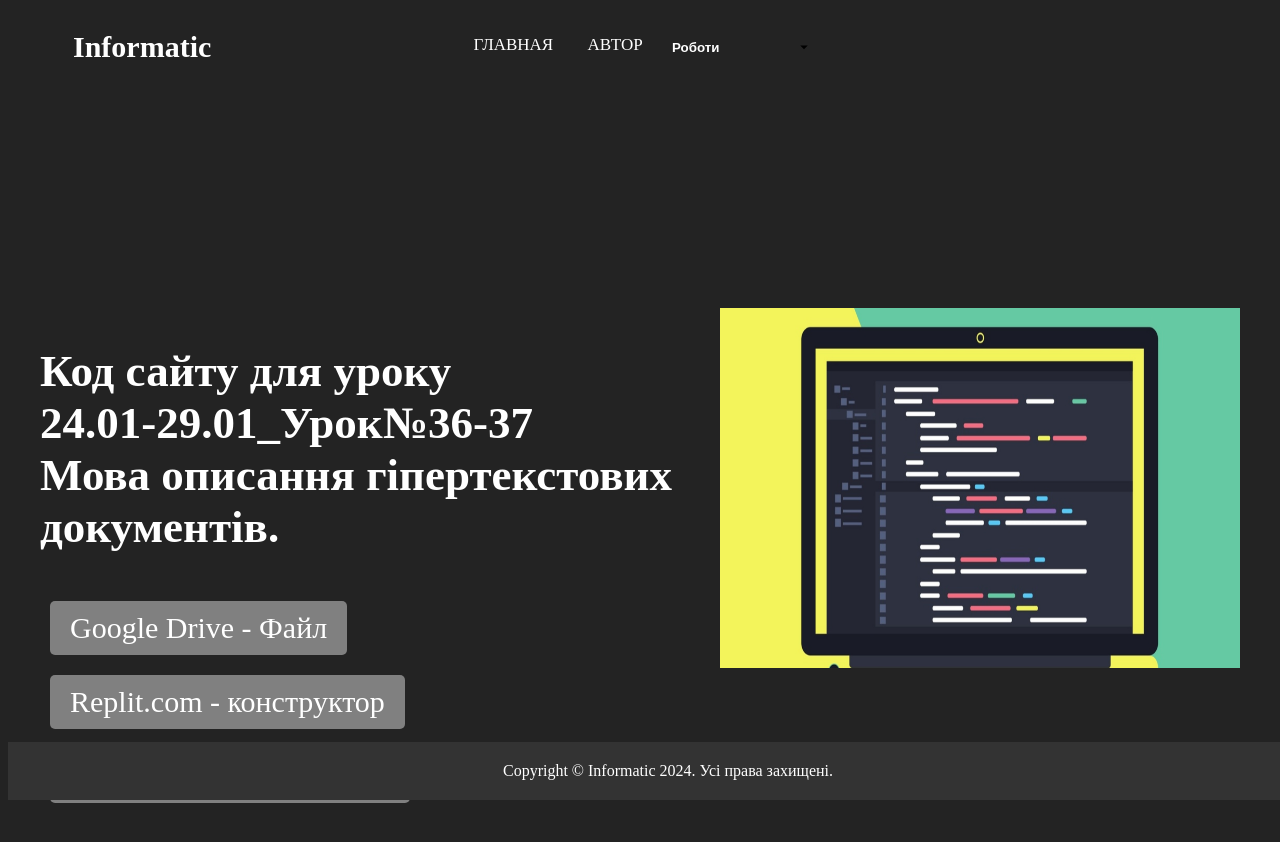
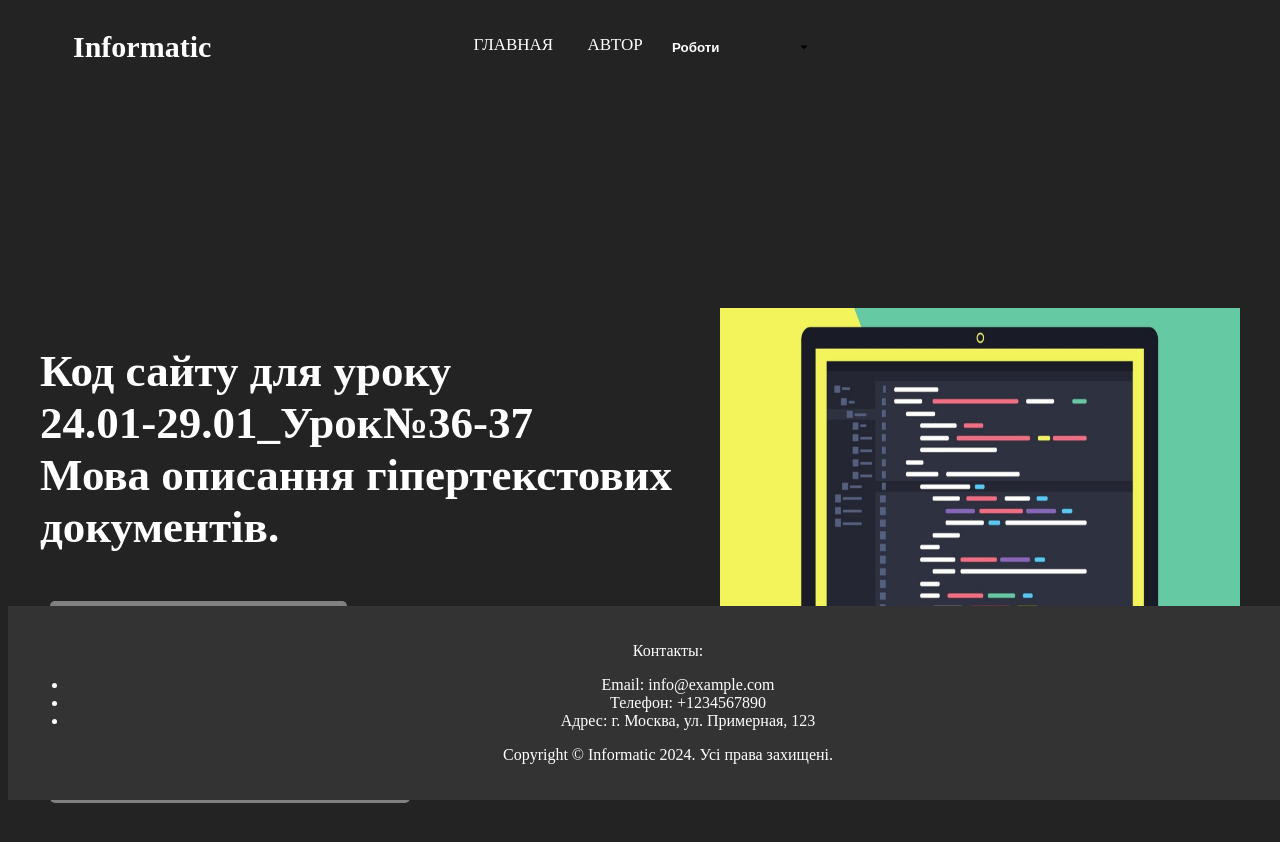
Before and after one commit to informaticv/informaticv.github.io, a plain HTML site: page 01.24_lesson №36-37.html in a window 1280 px wide. Drawn offline with Linux system fonts and the light colour scheme.

Commit message:
Update 01.24_lesson №36-37.html

```diff
--- a/01.24_lesson №36-37.html
+++ b/01.24_lesson №36-37.html
@@ -54,8 +54,14 @@
     </section>
     <footer class="footer">
         <div class="container-3">
-            Copyright © Informatic 2024. Усі права захищені.
+            <p>Контакты:</p>
+            <ul>
+                <li>Email: info@example.com</li>
+                <li>Телефон: +1234567890</li>
+                <li>Адрес: г. Москва, ул. Примерная, 123</li>
+            </ul>
+            <p>Copyright © Informatic 2024. Усі права захищені.</p>
         </div>
     </footer>
 </body>
-</html>
+    </html>
```
